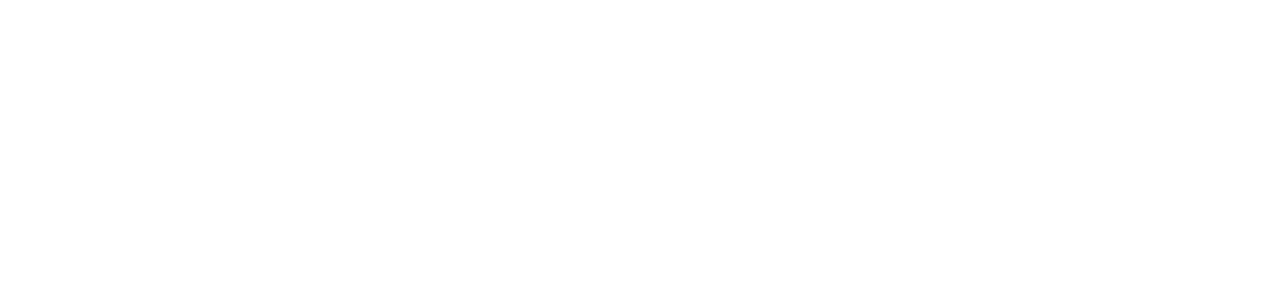
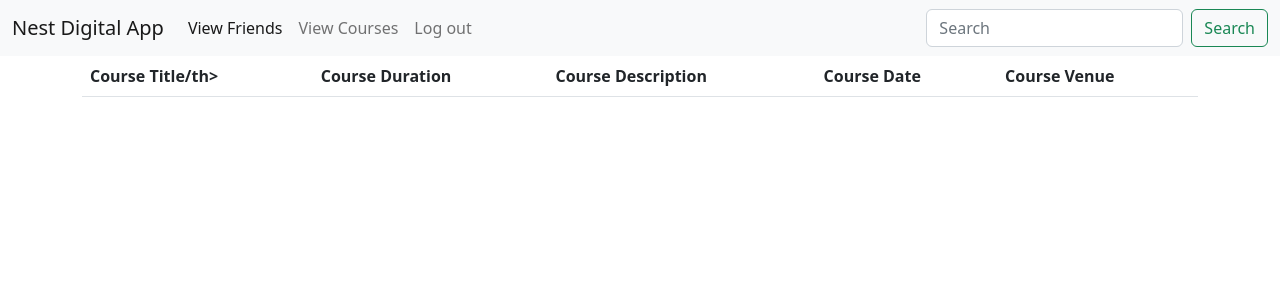
Before and after one commit to AbrahamJerinJohn1998/nestDigitalApp, an Angular app: page /viewcourses in a window 1280 px wide. Before the commit this address led to /. Shown: the top 300 px of the page. Built offline with nearby package versions, Linux system fonts and the light colour scheme.

Commit message:
navbar admin

```diff
--- /dev/null
+++ b/src/app/navbar-admin/navbar-admin.component.html
@@ -0,0 +1,25 @@
+<nav class="navbar navbar-expand-lg bg-light">
+    <div class="container-fluid">
+      <a class="navbar-brand" href="#">Nest Digital App</a>
+      <button class="navbar-toggler" type="button" data-bs-toggle="collapse" data-bs-target="#navbarSupportedContent" aria-controls="navbarSupportedContent" aria-expanded="false" aria-label="Toggle navigation">
+        <span class="navbar-toggler-icon"></span>
+      </button>
+      <div class="collapse navbar-collapse" id="navbarSupportedContent">
+        <ul class="navbar-nav me-auto mb-2 mb-lg-0">
+          <li class="nav-item">
+            <a class="nav-link active" aria-current="page" href="viewfriends">View Friends</a>
+          </li>
+          <li class="nav-item">
+            <a class="nav-link" href="viewcourses">View Courses</a>
+          </li>
+          <li class="nav-item">
+            <a class="nav-link" href="adminlogin">Log out</a>
+          </li>
+        </ul>
+        <form class="d-flex" role="search">
+          <input class="form-control me-2" type="search" placeholder="Search" aria-label="Search">
+          <button class="btn btn-outline-success" type="submit"> Search </button>
+        </form>
+      </div>
+    </div>
+  </nav>
--- a/src/app/view-courses/view-courses.component.html
+++ b/src/app/view-courses/view-courses.component.html
@@ -1,3 +1,4 @@
+<app-navbar-admin></app-navbar-admin>
 <div class="container">
     <div class="row">
         <div class="col col-12 col-sm-12 col-md-12 col-lg-12 col-xl-12 col-xxl-12">
--- a/src/app/view-friends/view-friends.component.html
+++ b/src/app/view-friends/view-friends.component.html
@@ -1,3 +1,4 @@
+<app-navbar-admin></app-navbar-admin>
 <div class="container">
     <div class="row">
         <div class="col col-12 col-sm-12 col-md-12 col-lg-12 col-xl-12 col-xxl-12">
```
Also changed, not shown: src/app/app.module.ts (+11 -1 lines), src/app/navbar-admin/navbar-admin.component.ts (added, +10 -0 lines), src/app/navbar-admin/navbar-admin.component.css (added).
